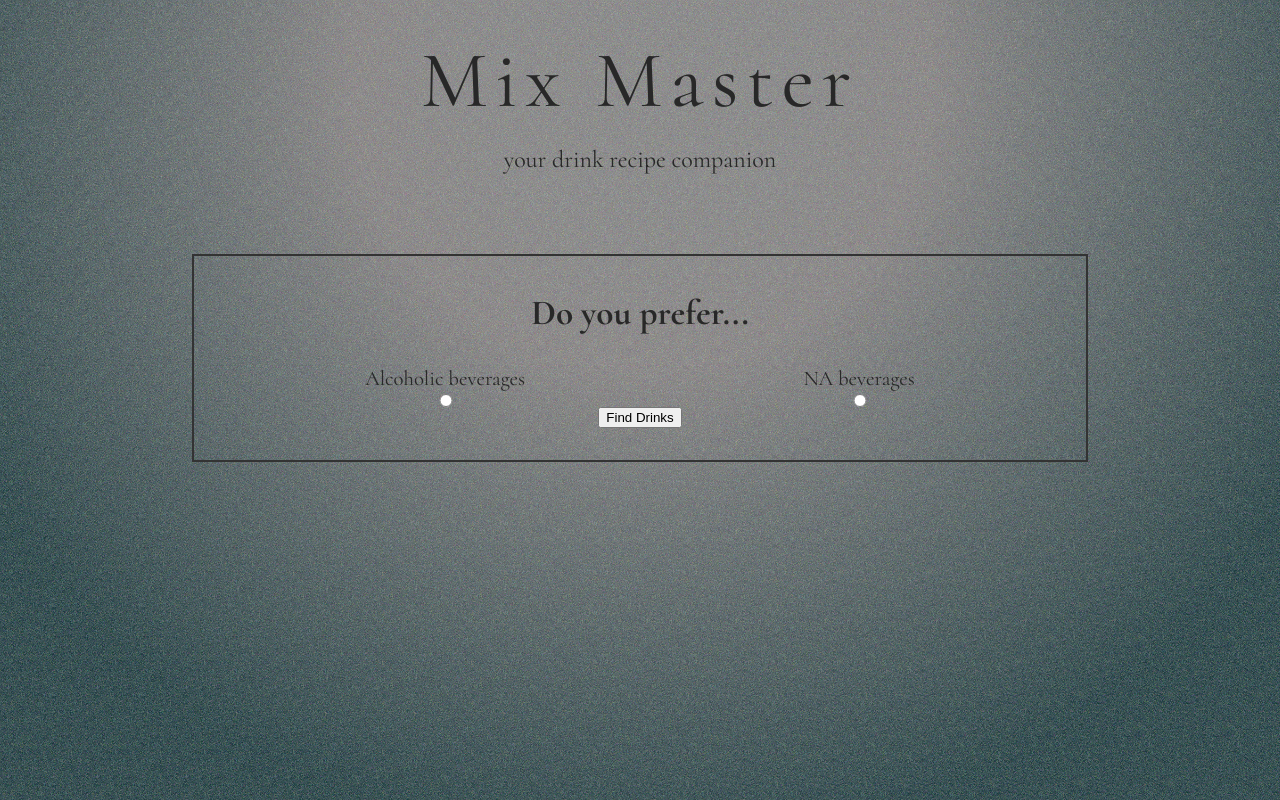
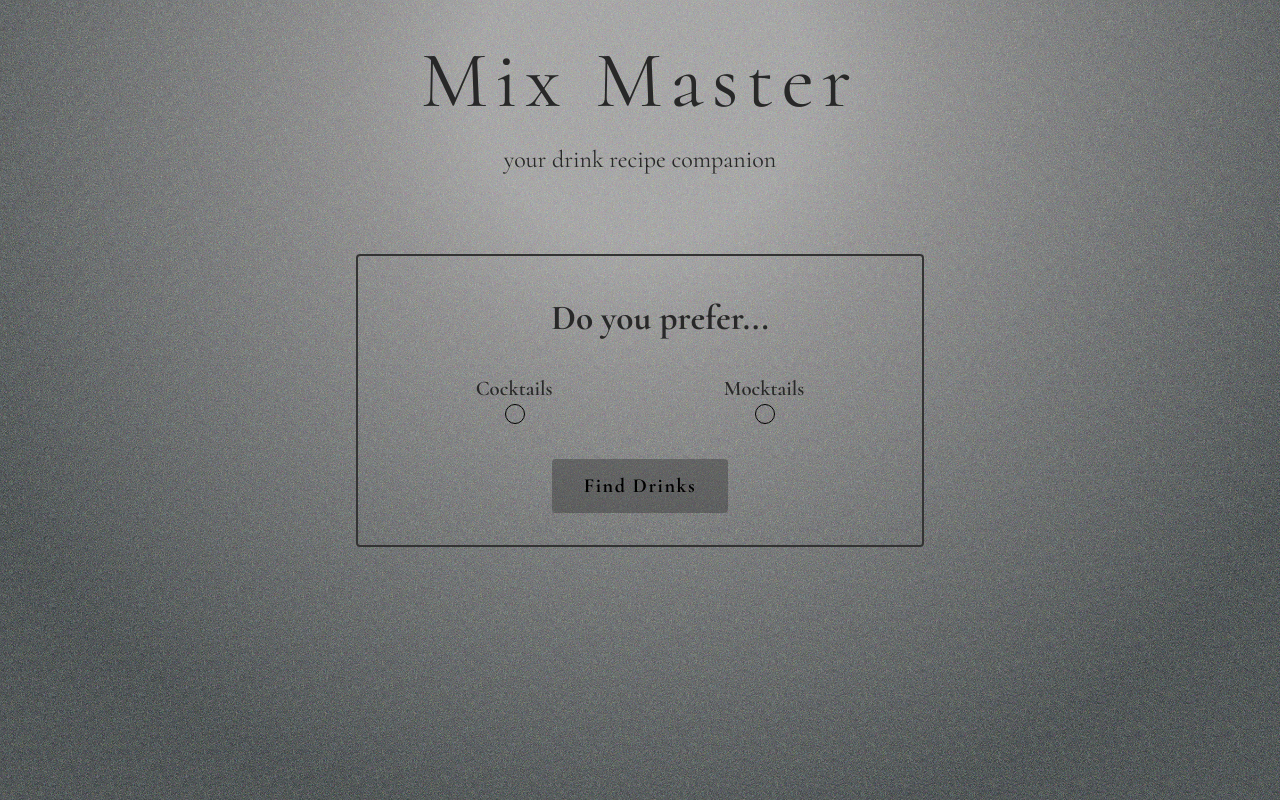
Before and after one commit to lalonggone/mix-master, a React (Create React App) app: page / in a window 1280 px wide. Built offline with nearby package versions, Linux system fonts and the light colour scheme; no server answers.

Commit message:
Adjust styles

```diff
--- a/src/components/App/App.css
+++ b/src/components/App/App.css
@@ -7,9 +7,9 @@ body {
   url(../../assets/noise.svg),
   radial-gradient(
     circle at 50% 10%,
-    #7a7a7a 17%,
-    #7a7777 30%,
-    #022529 80%
+    #9f9f9f 17%,
+    #828282 30%,
+    #262e2f 80%
   );
   background-attachment: fixed;
   background-repeat: no-repeat;
@@ -17,7 +17,6 @@ body {
 
   color: #282828;
 }
-
 
 @media (max-width: 700px) {
   .App {
--- a/src/components/App/App.js
+++ b/src/components/App/App.js
@@ -10,6 +10,7 @@ import NotFound from '../NotFound/NotFound';
 import { BrowserRouter, Routes, Route } from 'react-router-dom';
 // import { findAllByAltText } from '@testing-library/react';
 import { getRecipes } from '../../apiCalls'
+// import mockData from '../../mock-data'
 
 function App() {
   const [mixedDrinkRecipes, setRecipes] = useState([])
--- a/src/components/CocktailsGrid/AllDrinksGrid.css
+++ b/src/components/CocktailsGrid/AllDrinksGrid.css
@@ -1,3 +1,13 @@
+h1 {
+  text-align: center;
+  font-size: 5rem;
+  margin-bottom: 1rem;
+  margin-top: 2rem;
+  font-weight: 400;
+  letter-spacing: 0.5rem;
+}
+
+
 .drinks-grid {
   display: grid;
   grid-template-columns: repeat(auto-fill, minmax(220px, 1fr));
@@ -9,15 +19,11 @@
     position: relative;
     width: 220px;
     height: 350px;
-    display: flex;
-    flex-direction: column;
-    justify-content: space-between;
-    align-items: center;
-    background: rgb(22, 22, 22) content-box;
     transition: transform 0.3s;
     color: antiquewhite;
     margin: 0px;
-    border: 1px solid #282828;
+    /* padding: 10px; */
+    box-sizing: border-box;
 
     &:hover {
       transform: scale(1.05);
@@ -28,6 +34,12 @@
       margin: 0;
       height: 100%;
       width: 100%;
+      filter: brightness(0.8);
+      transition: filter 0.3s;
+
+      .drink-card:hover & {
+        filter: brightness(1);
+      }
     }
 
     .drink-card-info {
@@ -36,7 +48,7 @@
       justify-content: flex-end;
       align-items: center;
       width: 100%;
-      height: 100%
+      height: 100%;
     }
   }
 }
@@ -45,14 +57,19 @@
   position: absolute;
   height: 15%;
   top: 0;
+  margin: 5px;
+  /* display: none; */
 }
 
 h2 {
   position: absolute;
-  width: 100%;
+  width: 90%;
   text-align: center;
   margin: 0;
   bottom: 10%;
+  left: 50%;
+  transform: translateX(-50%);
+  padding: 5px;
 }
 
 a {
--- a/src/components/DrinkDetails/DrinkDetails.js
+++ b/src/components/DrinkDetails/DrinkDetails.js
@@ -18,7 +18,7 @@ function DrinkDetails({ toggleFavorite, setDrinkType, mixedDrinkRecipes }) {
     return drink.id === parsedId;
   })
   return (
-    <section className='drink-details-page'>
+    <div>
       <NavBar className='drink-details-nav' setDrinkType={setDrinkType} />
       <div className='drink-details-container'>
         <img src={targetDrink.image} alt={`aesthetic view of a ${targetDrink.name}`} className='drink-details-image' />
@@ -51,7 +51,7 @@ function DrinkDetails({ toggleFavorite, setDrinkType, mixedDrinkRecipes }) {
           </div>
         </article>
       </div>
-    </section>
+    </div>
   )
 }
 
--- a/src/components/HomePage/HomePage.css
+++ b/src/components/HomePage/HomePage.css
@@ -1,3 +1,8 @@
+.home {
+  display: flex;
+  flex-direction: column;
+  align-items: center;
+
   .home-title {
     display: flex;
     flex-direction: column;
@@ -24,12 +29,16 @@
     align-items: center;
     justify-content: center;
     border: 2px solid #333;
+    border-radius: 4px;
     margin: 5rem 15% 0 15%;
     padding: 2rem;
+    width: 70%;
+    max-width: 500px;
 
     .quiz-title {
       font-size: 2.2rem;
       margin: .2rem 0 2rem 0;
+      position: relative;
     }
 
     .radio-container {
@@ -38,12 +47,71 @@
       justify-content: space-around;
       width: 100%;
       font-size: 1.3rem;
+      font-weight: 600;
+      padding-right: 2rem;
+      padding-left: 2rem;
 
       .radio {
         display: flex;
         flex-direction: column;
+        align-items: center;
+        justify-content: center;
+        margin: 0 1rem;
+
+        input[type="radio"] {
+          appearance: none;
+          width: 20px;
+          height: 20px;
+          border: 1.5px solid #000000;
+          border-radius: 50%;
+          outline: none;
+          transition: 0.2s;
+        }
+
+        input[type="radio"]:checked {
+          border: 2px solid #000000;
+          box-shadow: 0 0 5px #000000;
+        }
+
+        input[type="radio"]:before {
+          content: '';
+          display: block;
+          width: 60%;
+          height: 60%;
+          margin: 20% auto;
+          border-radius: 50%;
+        }
+
+        input[type="radio"]:checked:before {
+          background: #000000;
+        }
 
       }
 
     }
+
+    .submit-button {
+      font-family: 'Cormorant', sans-serif;
+      font-weight: 800;
+      background-color: #1717174e;
+      color: black;
+      border: none;
+      padding: 15px 32px;
+      text-align: center;
+      text-decoration: none;
+      display: inline-block;
+      font-size: 20px;
+      margin: 35px 2px 0 2px;
+      cursor: pointer;
+      border-radius: 4px;
+      transition: background-color 0.3s ease;
+      letter-spacing: 0.1rem;
     }
+
+    button:hover {
+      background-color: #000000;
+      color: white;
+    }
+  }
+
+}
--- a/src/components/HomePage/HomePage.js
+++ b/src/components/HomePage/HomePage.js
@@ -18,16 +18,16 @@ function HomePage({ drinkType, setDrinkType, findRecipes }) {
   }
 
   return (
-    <>
+    <div className="home">
       <section className="home-title">
         <h1>Mix Master</h1>
         <p>your drink recipe companion</p>
       </section>
       <section className="quiz-section">
-        <h1 className="quiz-title">Do you prefer...</h1>
+        <h2 className="quiz-title">Do you prefer...</h2>
         <div className="radio-container">
           <label className="radio">
-            Alcoholic beverages
+            Cocktails
             <input
               type="radio"
               name="drinkType"
@@ -36,7 +36,7 @@ function HomePage({ drinkType, setDrinkType, findRecipes }) {
             />
           </label>
           <label className="radio">
-            NA beverages
+            Mocktails
             <input
               type="radio"
               name="drinkType"
@@ -45,9 +45,9 @@ function HomePage({ drinkType, setDrinkType, findRecipes }) {
             />
           </label>
         </div>
-        <button onClick={() => handleChoice(drinkType)}>Find Drinks</button>
+        <button className="submit-button" onClick={() => handleChoice(drinkType)}>Find Drinks</button>
       </section>
-    </>
+    </div>
   )
 }
 
```
Also changed, not shown: src/components/DrinkDetails/DrinkDetails.css (line endings or trailing spaces). Lines whose indentation alone changed are shown as unchanged.
